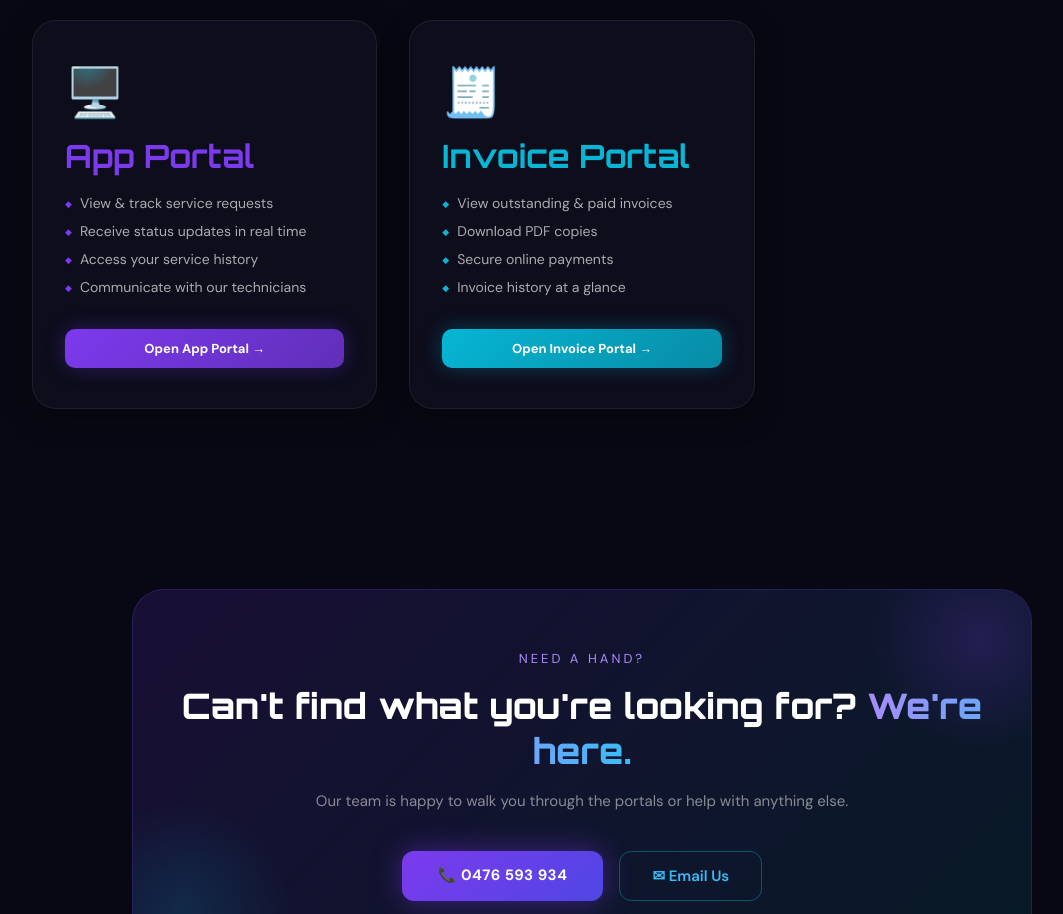
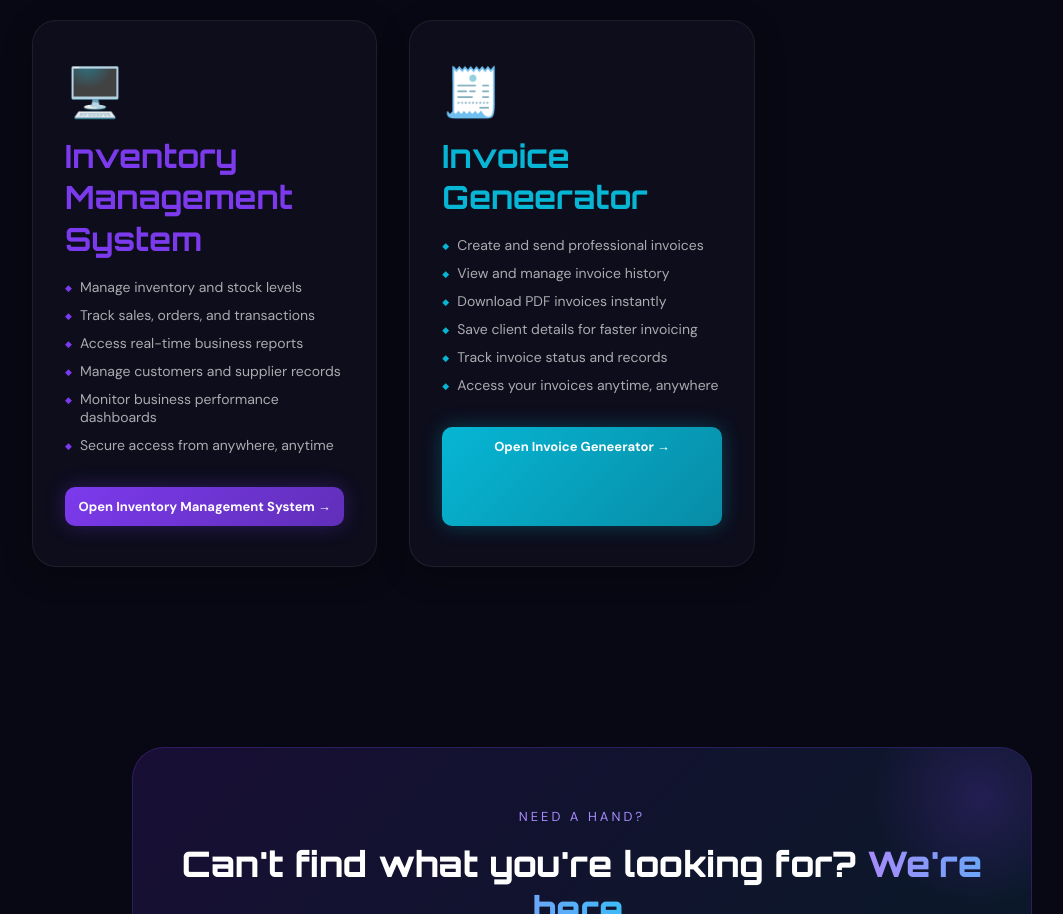
Before and after one commit to KrishanHimesh/Technovia, a React (Vite) app: page /apps in a window 1280 px wide. Shown: the part 860-1774 px from the top of the page, without its empty margins (58-1121 px from the left). Built offline with nearby package versions, Linux system fonts and the light colour scheme.

Commit message:
init commit - 150626_v1

```diff
--- a/src/pages/Apps.jsx
+++ b/src/pages/Apps.jsx
@@ -5,31 +5,37 @@ import { useInView, usePageMeta } from '../index.js'
 const APPS = [
   {
     id: 'app',
-    label: 'App Portal',
+    label: 'Inventory Management System',
     icon: '🖥️',
     url: 'https://app.technovia.com.au',
     colorClass: 'color-purple',
-    desc: 'Access the Technovia client portal — manage your service requests, track repairs, and stay up to date with your jobs.',
+    desc: 'Access the Technovia Business Portal — manage inventory, sales, customers, reporting, and all your business operations from one central platform.',
+
     features: [
-      'View & track service requests',
-      'Receive status updates in real time',
-      'Access your service history',
-      'Communicate with our technicians',
+      'Manage inventory and stock levels',
+      'Track sales, orders, and transactions',
+      'Access real-time business reports',
+      'Manage customers and supplier records',
+      'Monitor business performance dashboards',
+      'Secure access from anywhere, anytime'
     ],
   },
   {
     id: 'invoice',
-    label: 'Invoice Portal',
+    label: 'Invoice Geneerator',
     icon: '🧾',
     url: 'https://invoice.technovia.com.au',
     colorClass: 'color-cyan',
-    desc: 'View, download and pay your Technovia invoices securely online — fast and hassle-free.',
+    desc: 'Create, manage, and download professional invoices online — fast, secure, and accessible from anywhere.',
+
     features: [
-      'View outstanding & paid invoices',
-      'Download PDF copies',
-      'Secure online payments',
-      'Invoice history at a glance',
-    ],
+     'Create and send professional invoices',
+     'View and manage invoice history',
+     'Download PDF invoices instantly',
+     'Save client details for faster invoicing',
+     'Track invoice status and records',
+     'Access your invoices anytime, anywhere'
+   ],
   },
 ]
 
```
Also changed, not shown: 1 other file (tests, documents, lock files or other folders).
